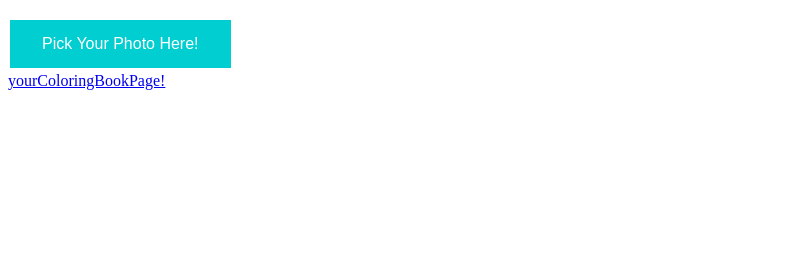
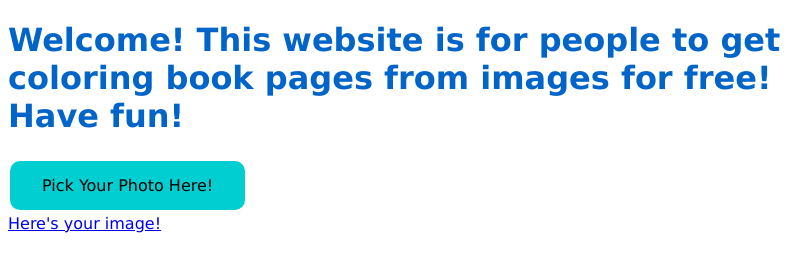
Before and after one commit to Menge456/coloring-book, an Electron app: page new-coloring-book/index.html in a window 800 px wide. Both pictures are taken after a click on the button "Pick Your Photo Here!". Drawn offline with Linux system fonts and the light colour scheme; no server answers.

Commit message:
more minor css stuff

```diff
--- a/new-coloring-book/index.html
+++ b/new-coloring-book/index.html
@@ -2,10 +2,15 @@
 <html>
   <head>
     <style>
+      body{
+        font-family:Verdana, Geneva, Tahoma, sans-serif;
+      }
       #myButton{
-        background-color: darkturquoise;
+        font-family: inherit;
+        border-radius: 10px;
+        background-color:rgb(0, 206, 209);
         border: none;
-        color: white;
+        color: black;
         padding: 15px 32px;
         text-align: center;
         text-decoration: none;
@@ -13,27 +18,25 @@
         font-size: 16px;
         margin: 4px 2px;
         cursor: pointer;
+
+      }
+      #myButton.active{
+        background-color:rgb(0, 176, 179);
+      }
+      .theHead{
+        background-color: rgb(255, 255, 255);
+        border: black;
+        color: rgb(0, 100, 200)
       }
     </style>
     <meta charset="UTF-8" />
-    <meta
-      http-equiv="Content-Security-Policy"
-      content="default-src 'self'; script-src 'self'"
-
-    />
-
-    <meta
-      http-equiv="X-Content-Security-Policy"
-      content="default-src 'self'; script-src 'self'"
-    />
 
 
   </head>
   <body>
-
     <p id="info"></p>
-    <!--gotta make a changeImage function, just copy & paste whichever algo we're using-->
-    <button class="myButton" id="myButton">Pick Your Photo Here!</button>
+    <h1 class="theHead">Welcome! This website is for people to get coloring book pages from images for free! Have fun!</h1>
+    <button class="myButton" id="myButton" onmouseleave= "lighten(this)" onmouseenter="lighten(this)">Pick Your Photo Here!</button>
     <div id="putHere"></div>
     <script src="renderer.js"></script>
   </body>
--- a/new-coloring-book/renderer.js
+++ b/new-coloring-book/renderer.js
@@ -10,7 +10,16 @@ function func() {
   //console.log(theFiles[0].name)
   let newImg =  window.versions.changeImage();
   console.log(newImg);
-  document.getElementById("putHere").innerHTML = "<a href=\'output.jpg\' download> yourColoringBookPage! </a>"
+  document.getElementById("putHere").innerHTML = "<a href=\'output.jpg\' download> Here's your image! </a>"
+}
+
+/*
+  lighten
+  input: background colors where the backgroundColor returns something of the form rgb(x, y, z) where x y and z are numbers
+  output: increased values for x, y, and z by a number (which will be determined through testing), if the numbers are already >= 255, return 255
+*/
+function lighten(theId){
+ theId.classList.toggle("active")
 }
 
 
```
Also changed, not shown: new-coloring-book/output.jpg.
